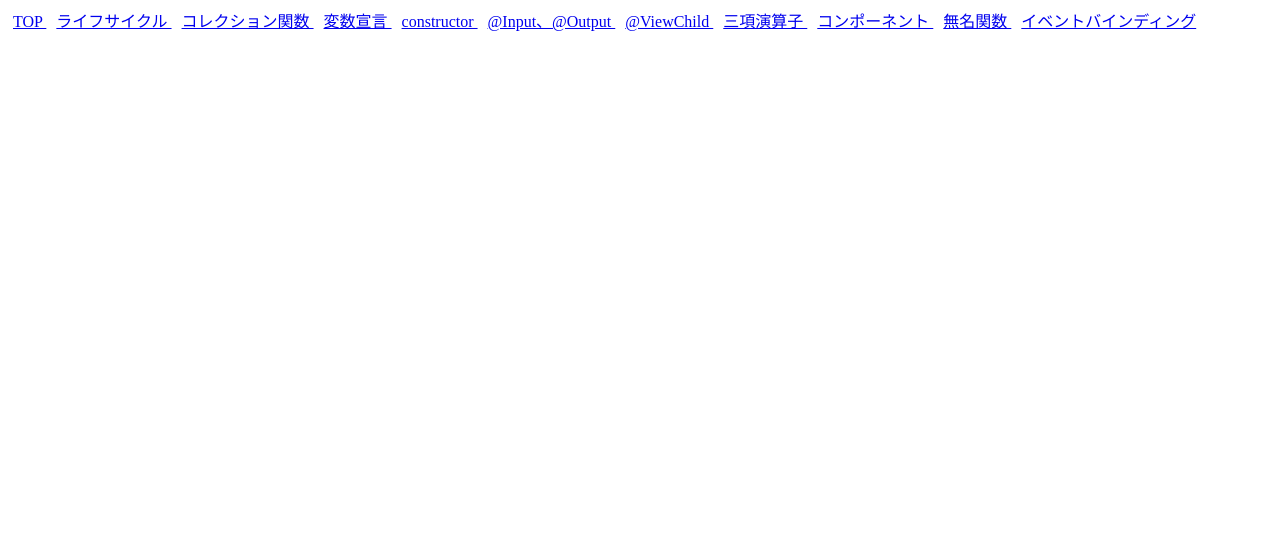
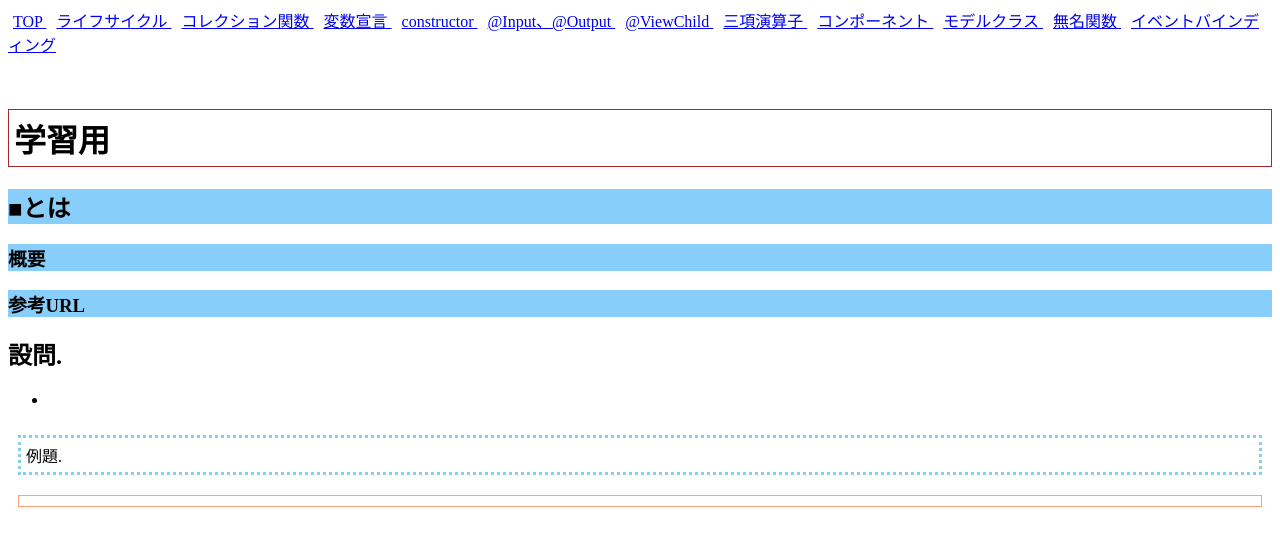
Before and after one commit to be-org-kamito/angular-larning, an Angular app: page /larningModel in a window 1280 px wide. Before the commit this address led to /. Shown: the top 546 px of the page. Built offline with nearby package versions, Linux system fonts and the light colour scheme.

Commit message:
modelページ作成

```diff
--- a/src/app/app.component.ts
+++ b/src/app/app.component.ts
@@ -23,6 +23,7 @@ export class AppComponent {
       { link: '/vChildDecorator', label: '@ViewChild' },
       { link: '/ternaryOperator', label: '三項演算子' },
       { link: '/larningComponent', label: 'コンポーネント' },
+      { link: '/larningModel', label: 'モデルクラス' },
       { link: '/funcExpression', label: '無名関数' },
       { link: '/binding', label: 'イベントバインディング' },
       // { link: '/dependencyInjection', label: 'DI（依存性注入）' },
--- a/src/app/app.module.ts
+++ b/src/app/app.module.ts
@@ -15,6 +15,7 @@ import { VChildDecoratorComponent } from './learning/vChildDecorator/vChildDecor
 import { VChildDecoratorChildComponent } from './learning/vChildDecorator/vChildDecoratorChild.component';
 import { TernaryOperatorComponent } from './learning/ternaryOperator/ternaryOperator.component';
 import { LarningComponentComponent } from './learning/larningComponent/larningComponent.component';
+import { LarningModelComponent } from './learning/larningModel/larning-model.component';
 import { FuncExpressionComponent } from './learning/funcExpression/funcExpression.component';
 import { BindingComponent } from './learning/binding/binding.component';
 import { DependencyInjectionComponent } from './learning/dependencyInjection/dependencyInjection.component';
@@ -30,6 +31,7 @@ const routes: Routes = [
   { path: 'vChildDecorator', component: VChildDecoratorComponent },
   { path: 'ternaryOperator', component: TernaryOperatorComponent },
   { path: 'larningComponent', component: LarningComponentComponent },
+  { path: 'larningModel', component: LarningModelComponent },
   { path: 'funcExpression', component: FuncExpressionComponent },
   { path: 'dependencyInjection', component: DependencyInjectionComponent },
   { path: 'binding', component: BindingComponent },
@@ -50,6 +52,7 @@ const routes: Routes = [
     VChildDecoratorChildComponent,
     TernaryOperatorComponent,
     LarningComponentComponent,
+    LarningModelComponent,
     FuncExpressionComponent,
     DependencyInjectionComponent,
     BindingComponent,
--- /dev/null
+++ b/src/app/learning/larningModel/larning-model.component.html
@@ -0,0 +1,22 @@
+<div>
+  <h1 class="question-header">学習用</h1>
+  <div class="explanation-block">
+    <h2>■とは</h2>
+    <p></p>
+    <h3>概要</h3>
+    <h3>参考URL</h3>
+    <div>
+      <a href="" target="_blank"></a>
+    </div>
+  </div>
+  <h2>設問.</h2>
+  <div>
+    <ul>
+      <li></li>
+    </ul>
+  </div>
+  <div class="question-grid">
+    <div class="question-headline">例題.</div>
+    <div class="answer-block"></div>
+  </div>
+</div>
--- /dev/null
+++ b/src/app/learning/larningModel/larning-model.component.ts
@@ -0,0 +1,15 @@
+import { Component, OnInit } from '@angular/core';
+
+@Component({
+  selector: 'app-larning-model',
+  templateUrl: './larning-model.component.html',
+  styleUrls: ['./larning-model.component.css']
+})
+export class LarningModelComponent implements OnInit {
+
+  constructor() { }
+
+  ngOnInit() {
+  }
+
+}
```
Also changed, not shown: src/app/learning/larningModel/larning-model.component.css (added).
